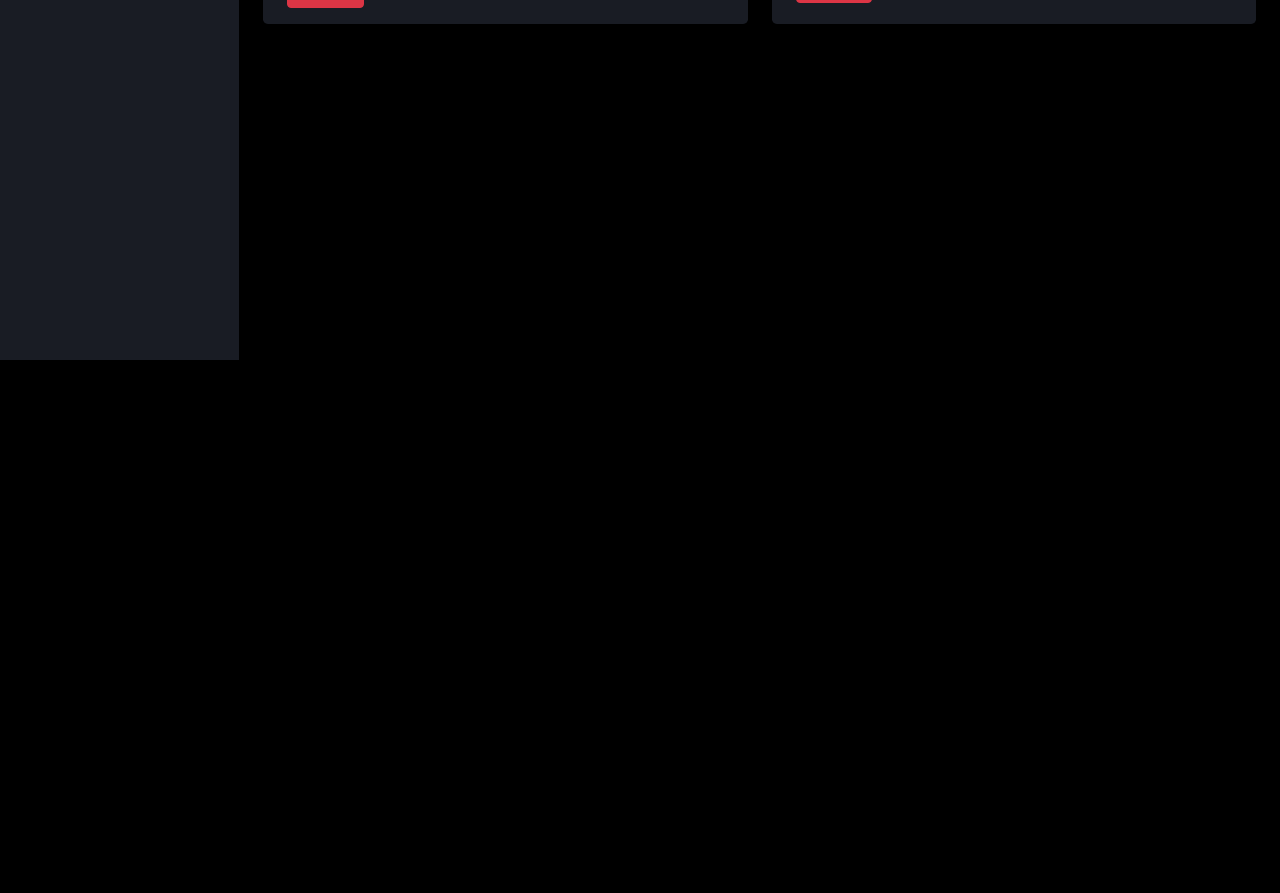
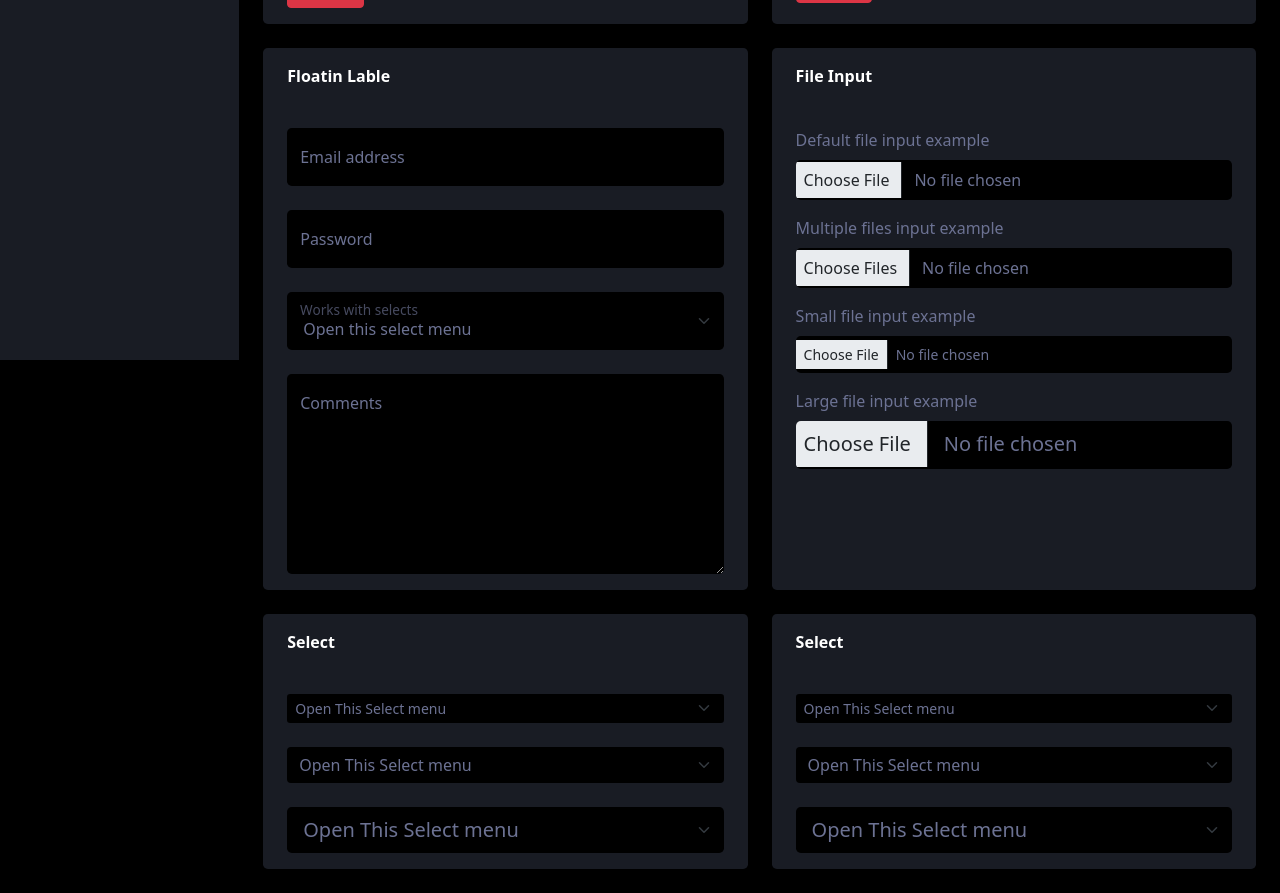
Before and after one commit to abdullrahman-alabead/DashB, a React (Create React App) app: page /#/forms in a window 1280 px wide. Shown: the part 440-1333 px from the top of the page. Before the commit the page ends 800 px from the top, so only its background shows below. Built offline with nearby package versions, Linux system fonts and the light colour scheme.

Commit message:
added floatin labels  form, file forms, select forms

```diff
--- a/src/App.scss
+++ b/src/App.scss
@@ -1,3 +1,5 @@
+@use './variables' as v;
+
 *{
   box-sizing: border-box;
   margin: 0 ;
@@ -24,6 +26,11 @@ a{
   color: white;
 }
 
+
+.row{
+  margin-bottom: 1.5rem;
+}
+
  @font-face{
   font-family: 'Open Sans';
   src: url('./assets/fonts/OpenSans-Regular.ttf');
--- /dev/null
+++ b/src/Components/Forms/FilesForm/FilesForm.scss
@@ -0,0 +1,2 @@
+.fileInput-box{
+}
--- /dev/null
+++ b/src/Components/Forms/FilesForm/FilesForm.tsx
@@ -0,0 +1,29 @@
+import { Form } from 'react-bootstrap'
+import './FilesForm.scss'
+
+let FilesForm = () => {
+  return (
+    <div className="form filesForm h-100">
+      <p className="form-name">File Input</p>
+      <Form.Group controlId="formFile" className="mb-3">
+        <Form.Label>Default file input example</Form.Label>
+        <Form.Control type="file" />
+      </Form.Group>
+      <Form.Group controlId="formFileMultiple" className="mb-3">
+        <Form.Label>Multiple files input example</Form.Label>
+        <Form.Control type="file" multiple />
+      </Form.Group>
+
+      <Form.Group controlId="formFileSm" className="mb-3">
+        <Form.Label>Small file input example</Form.Label>
+        <Form.Control type="file" size="sm" />
+      </Form.Group>
+      <Form.Group controlId="formFileLg" className="mb-3">
+        <Form.Label>Large file input example</Form.Label>
+        <Form.Control type="file" size="lg" />
+      </Form.Group>
+    </div>
+  )
+}
+
+export default FilesForm
--- /dev/null
+++ b/src/Components/Forms/FloatingLableForm/FloatinForm.tsx
@@ -0,0 +1,41 @@
+import { FloatingLabel, Form } from 'react-bootstrap'
+import './FloatingForm.scss'
+
+let FloatingForm = () => {
+  return (
+    <div className="form floatingForm">
+      <p className="form-name">Floatin Lable</p>
+      <form className='d-flex flex-column'>
+
+        <FloatingLabel
+        controlId="floatingInput"
+        label="Email address"
+        className="mb-4"
+      >
+        <Form.Control type="email" placeholder="name@example.com" />
+      </FloatingLabel>
+
+        <FloatingLabel controlId="floatingPassword" label="Password" className='mb-4'>
+        <Form.Control type="password" placeholder="Password" />
+      </FloatingLabel>
+        <FloatingLabel controlId="floatingSelect" label="Works with selects" className='mb-4'>
+      <Form.Select aria-label="Floating label select example">
+        <option>Open this select menu</option>
+        <option value="1">One</option>
+        <option value="2">Two</option>
+        <option value="3">Three</option>
+      </Form.Select>
+    </FloatingLabel>
+    <FloatingLabel controlId="floatingTextarea2" label="Comments">
+        <Form.Control
+          as="textarea"
+          placeholder="Leave a comment here"
+          style={{ height: '200px' }}
+        />
+      </FloatingLabel>
+      </form>
+    </div>
+  )
+}
+
+export default FloatingForm
--- /dev/null
+++ b/src/Components/Forms/FloatingLableForm/FloatingForm.scss
@@ -0,0 +1,20 @@
+@use '../../../variables' as v;
+
+.floatingForm{
+  input, textarea, select {
+    padding: 1rem;
+    &:focus{
+      background-color: black;
+      border-color: v.$main-color;
+    }
+  }
+  select{
+    background-color: black;
+    color: v.$text-color;
+    border: none;
+    border-radius: .3rem;
+    &:focus{
+      outline: none;
+    }
+  }
+}
--- /dev/null
+++ b/src/Components/Forms/SelectForm/SelectForm.scss
@@ -0,0 +1,10 @@
+@use '../../../variables' as v;
+
+.form-select{
+  background-color: black;
+  color: v.$text-color  ;
+  border: none;
+  &:focus{
+    outline: none;
+  }
+}
--- /dev/null
+++ b/src/Components/Forms/SelectForm/SelectForm.tsx
@@ -0,0 +1,24 @@
+import { Form } from 'react-bootstrap'
+import { reduceEachTrailingCommentRange } from 'typescript'
+import './SelectForm.scss'
+
+let SelectForm = () => {
+  return(
+    <div className="form selectForm">
+      <p className="form-name">Select</p>
+      <Form.Select size="sm">
+        <option>Open This Select menu</option>
+      </Form.Select>
+      <br />
+      <Form.Select>
+        <option>Open This Select menu</option>
+      </Form.Select>
+      <br />
+      <Form.Select size="lg">
+        <option>Open This Select menu</option>
+      </Form.Select>
+    </div>
+  )
+}
+
+export default SelectForm
--- a/src/Pages/Forms/Forms.tsx
+++ b/src/Pages/Forms/Forms.tsx
@@ -2,18 +2,37 @@ import './Forms.scss'
 // Forms Components Imports
 import BasicForm from '../../Components/Forms/BasicForm/BasicForm'
 import HorizontalForm from '../../Components/Forms/HorizontalForm/HorizontalForm'
+import FloatingForm from '../../Components/Forms/FloatingLableForm/FloatinForm'
+import FilesForm from '../../Components/Forms/FilesForm/FilesForm'
+import SelectForm from '../../Components/Forms/SelectForm/SelectForm'
 
 import { Col, Row } from 'react-bootstrap'
 
 let Forms = () => {
   return (
     <div className="forms container-fluid p-4 pb-0">
-      <Row>
+      <Row className='row'>
         <Col>
       <BasicForm />
         </Col>
         <Col>
       <HorizontalForm />
+        </Col>
+      </Row >
+      <Row className='row'>
+        <Col >
+        <FloatingForm />
+        </Col>
+        <Col >
+        <FilesForm />
+        </Col>
+      </Row>
+      <Row className='row'>
+        <Col>
+        <SelectForm />
+        </Col>
+        <Col>
+        <SelectForm />
         </Col>
       </Row>
     </div>
--- a/src/Pages/Widgets/index.scss
+++ b/src/Pages/Widgets/index.scss
@@ -1,6 +1,5 @@
 @use '../../variables' as v;
-.widgets-row{
-  margin-bottom: 1.5rem;
+
   .widget{
     background-color: v.$background-color-2;
     padding: 1rem 1.5rem;
@@ -10,4 +9,3 @@
     }
 
   }
-}
--- a/src/Pages/Widgets/index.tsx
+++ b/src/Pages/Widgets/index.tsx
@@ -11,12 +11,12 @@ let Widgets = () => {
   return (
     <div className='container-fluid p-4 pb-0'>
       <div className='widgets container-fluid'>
-      <Row className='widgets-row'>
+      <Row className='row'>
         <Messages />
         <Calendar />
         <Todo />
       </Row>
-      <Row className='widgets-row'>
+      <Row className='row'>
       <Testimonials />
       <GoogleMap />
       </Row>
```
